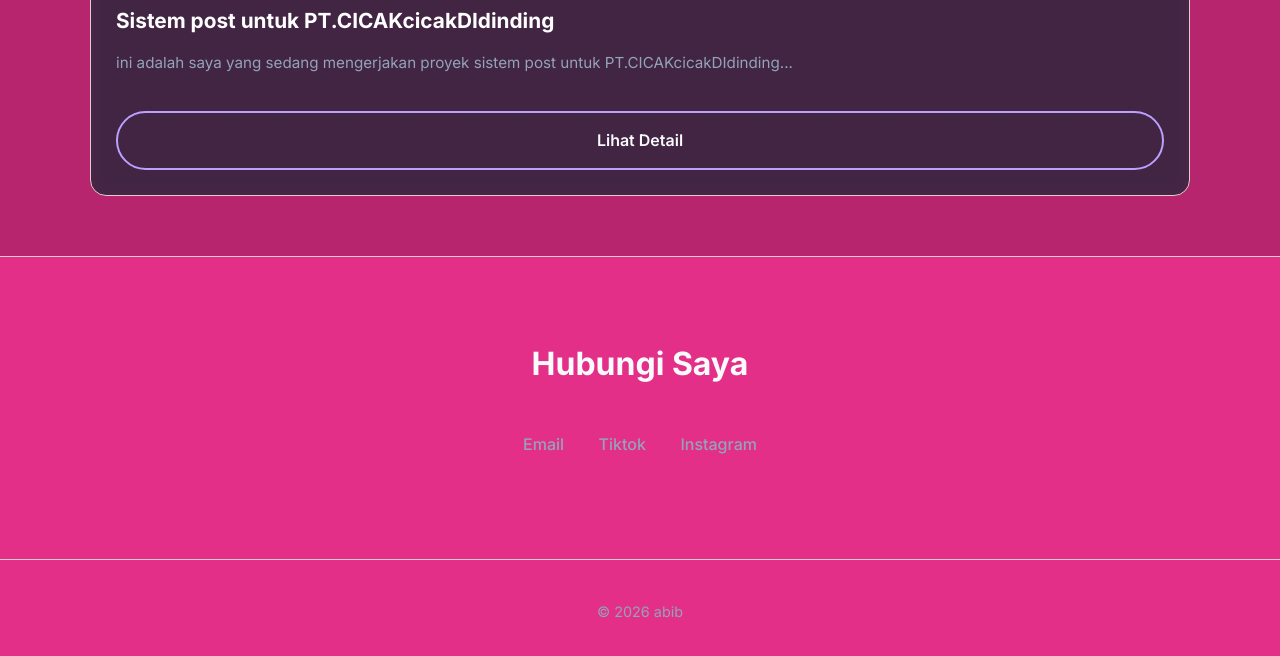
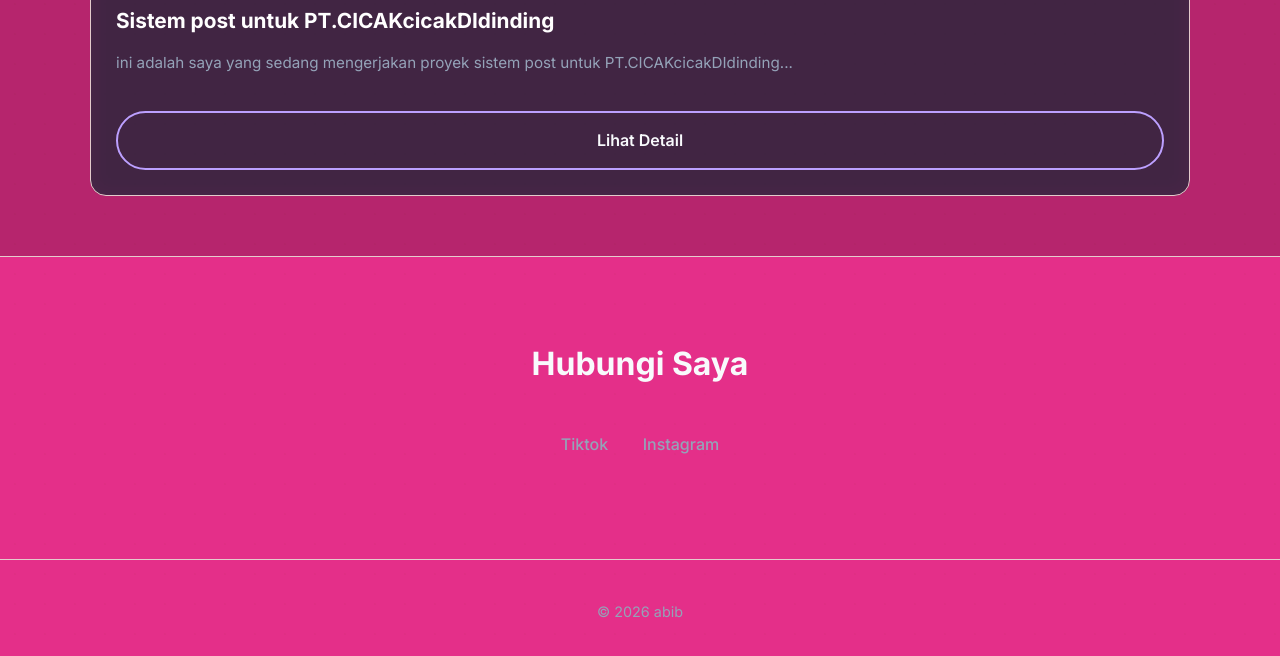
Before and after one commit to abibhabib07/web, a plain HTML site: page index.html in a window 1280 px wide. Shown: the part 1421-2077 px from the top of the page. Drawn offline with nearby package versions, Linux system fonts and the light colour scheme.

Commit message:
Update index.html

```diff
--- a/index.html
+++ b/index.html
@@ -49,8 +49,7 @@
 
         <h2 id="kontak" class="section-title">Hubungi Saya</h2>
         <div class="contact-links">
-            <a href="mailto:email.siswa@gmail.com">Email</a>
-            <a href="https://Tiktok.com/ab1b" target="_blank">Tiktok</a>
+            <a href="https://Tiktok.com/@aiaiaiai429" target="_blank">Tiktok</a>
             <a href="https://Instagram.com/a.bibx" target="_blank">Instagram</a>
         </div>
     </div>
```
